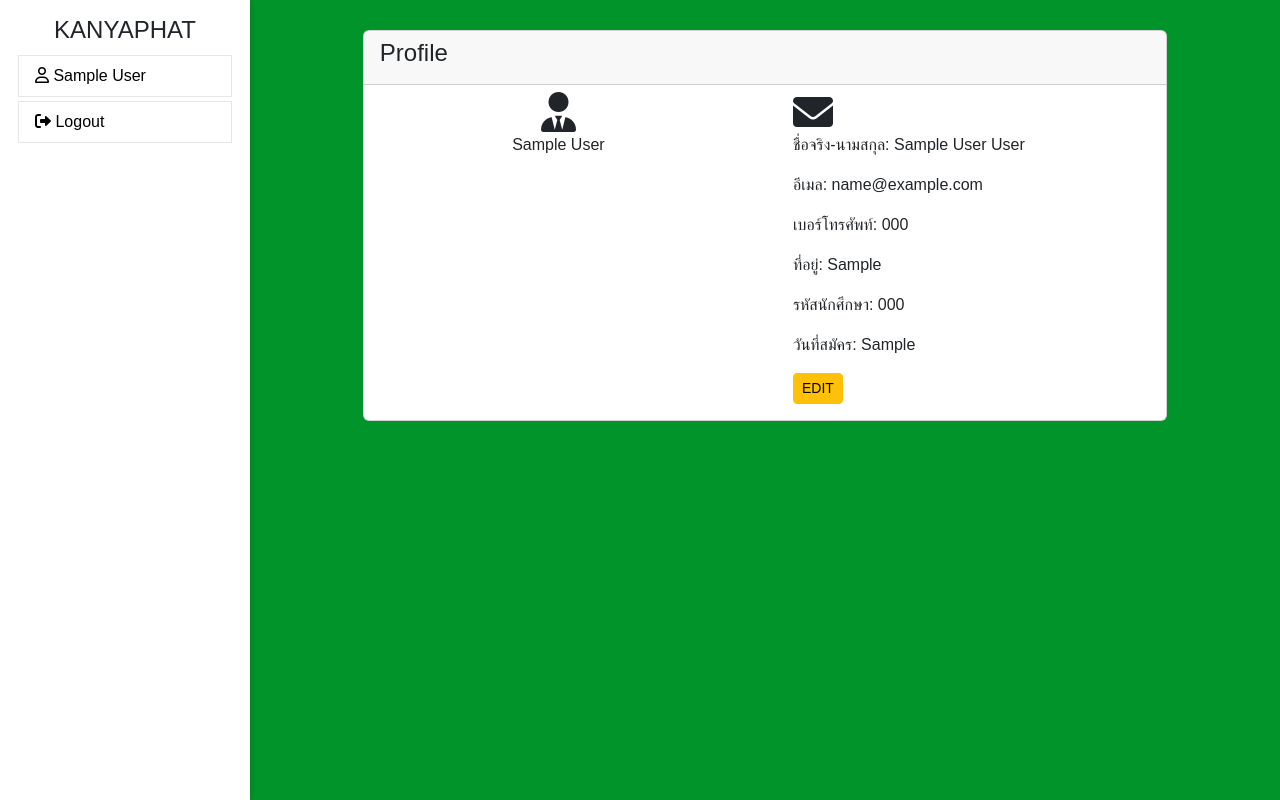
After one commit to Janeny25/012kanyaphat, a PHP site: page /profile.php in a window 1280 px wide. The commit adds this page. Run offline with PHP 8.4, Linux system fonts and the light colour scheme; the visitor is signed in with stand-in values (Sample User, id 1); tables that the repository leaves empty or names only in its code hold one stand-in row (values such as "Sample post"); some libraries are stand-ins or nearby versions.

Commit message:
Refactor font-awesome icons and update profile page

```diff
--- /dev/null
+++ b/assets/js/update_profile.js
@@ -0,0 +1,40 @@
+$(document).ready(function() {
+
+    $('#submit-update').click(function() {
+
+        //get value from input field
+        let username = $('input[name="users_name"]').val();
+        let lastname = $('input[name="users_lastname"]').val();
+        let email = $('input[name="users_mail"]').val();
+        let phone = $('input[name="users_phone"]').val();
+        let add = $('input[name="users_add"]').val();
+        let code = $('input[name="users_code"]').val();
+
+
+        $.ajax({
+            url: 'update_profile.php',
+            method: 'POST',
+            data: {
+                users_name: username,
+                users_lastname: lastname,
+                users_mail: email,
+                users_phone: phone,
+                users_add: add,
+                users_code: code
+            },
+            success: function(response) {
+                Swal.fire({
+                    title: "แก้ไขข้อมูลสำเร็จ",
+                    text: "ข้อมูลของคุณได้รับการแก้ไขแล้ว",
+                    icon: "success"
+                }).then(function() {
+                    location.reload();
+                });
+            }
+        });
+
+
+
+    });
+
+});
--- a/home.php
+++ b/home.php
@@ -37,7 +37,7 @@ if ($result->num_rows > 0) {
     <meta name="viewport" content="width=device-width, initial-scale=1.0">
     <title>Admin Dashboard</title>
     <link href="https://cdn.jsdelivr.net/npm/bootstrap@5.3.0/dist/css/bootstrap.min.css" rel="stylesheet">
-    <link rel="stylesheet" href="https://cdnjs.cloudflare.com/ajax/libs/font-awesome/6.0.0-beta3/css/all.min.css" integrity="sha384-k6RqeWeci5ZR/Lv4MR0sA0FfDOMp5b6hP8Q2e6y3g5O8f8fU9qPwh4V9HzD81w5m" crossorigin="anonymous">
+    <link rel="stylesheet" href="https://cdnjs.cloudflare.com/ajax/libs/font-awesome/6.0.0-beta3/css/all.min.css">
     <link rel="stylesheet" href="assets/css/home.css">
 </head>
 
@@ -48,7 +48,7 @@ if ($result->num_rows > 0) {
             <h4 class="text-center text-dark">KANYAPHAT</h4>
             <ul class="nav flex-column">
                 <li class="nav-item">
-                    <a class="nav-link" href="#"><i class="fas fa-users"></i> <?php echo $user["users_name"] ?></a>
+                    <a class="nav-link" href="profile.php"><i class="fa-regular fa-user"></i> <?php echo $user["users_name"] ?></a>
                 </li>
                 <li class="nav-item">
                     <a class="nav-link" href="logout.php"><i class="fas fa-sign-out-alt"></i> Logout</a>
--- a/include/include_db_oo.php
+++ b/include/include_db_oo.php
@@ -3,7 +3,7 @@
 $servername = "localhost";
 $username = "root";
 $hostpassword = "";
-$dbname = "cdte_65_1";
+$dbname = "cdte_65_jan";
 
 $conn = new mysqli($servername, $username, $hostpassword, $dbname);
 $conn -> set_charset("utf8");
--- /dev/null
+++ b/profile.php
@@ -0,0 +1,143 @@
+<?php
+
+session_start();
+
+include('include/include_db_oo.php');
+
+if (!isset($_SESSION['users_id'])) {
+    header('Location: login.php');
+    exit();
+}
+
+
+$user_id = $_SESSION['users_id'];
+
+
+$sql = "SELECT * FROM users WHERE users_id = $user_id";
+$result = $conn->query($sql);
+
+if ($result->num_rows > 0) {
+    $user = $result->fetch_assoc();
+} else {
+    header('Location: login.php');
+    exit();
+}
+
+
+
+
+?>
+
+
+<!DOCTYPE html>
+<html lang="th">
+
+<head>
+    <meta charset="UTF-8">
+    <meta name="viewport" content="width=device-width, initial-scale=1.0">
+    <title>Admin Dashboard</title>
+    <link href="https://cdn.jsdelivr.net/npm/bootstrap@5.3.0/dist/css/bootstrap.min.css" rel="stylesheet">
+    <link rel="stylesheet" href="https://cdnjs.cloudflare.com/ajax/libs/font-awesome/6.0.0-beta3/css/all.min.css">
+    <link rel="stylesheet" href="assets/css/home.css">
+</head>
+
+<body>
+
+    <div class="d-flex">
+        <nav class="sidebar flex-shrink-0 p-3">
+            <h4 class="text-center text-dark">KANYAPHAT</h4>
+            <ul class="nav flex-column">
+                <li class="nav-item">
+                    <a class="nav-link" href="#"><i class="fa-regular fa-user"></i> <?php echo $user["users_name"] ?></a>
+                </li>
+                <li class="nav-item">
+                    <a class="nav-link" href="logout.php"><i class="fas fa-sign-out-alt"></i> Logout</a>
+                </li>
+            </ul>
+        </nav>
+
+        <div class="content">
+            <div class="row mb-4">
+                <div class="col-md-10 mx-auto">
+                    <div class="card">
+                        <div class="card-header">
+                            <h4 class="card-title">Profile</h4>
+                        </div>
+                        <div class="row">
+                            <div class="col-lg-6 mx-auto text-center">
+                                <div class="card-body">
+                                    <h5 class="card-title"><i class="fa-solid fa-user-tie fa-2xl"></i></h5>
+                                    <p class="card-text"><?php echo $user["users_name"] ?></p>
+                                </div>
+                            </div>
+                            <div class="col-lg-6">
+                                <div class="card-body">
+                                    <h5 class="card-title"><i class="fa-solid fa-envelope fa-2xl"></i></h5>
+                                    <p class="card-text">ชื่อจริง-นามสกุล: <?php echo $user["users_name"] ?> <?php echo $user["users_lastname"] ?></p>
+                                    <p class="card-text">อีเมล: <?php echo $user["users_mail"] ?></p>
+                                    <p class="card-text">เบอร์โทรศัพท์: <?php echo $user["users_phone"] ?></p>
+                                    <p class="card-text">ที่อยู่: <?php echo $user["users_add"] ?></p>
+                                    <p class="card-text">รหัสนักศึกษา: <?php echo $user["users_code"] ?></p>
+                                    <p class="card-text">วันที่สมัคร: <?php echo $user["users_regis"] ?></p>
+                                    <a class="btn btn-warning btn-sm " href="#" role="button" data-bs-toggle="modal" data-bs-target="#exampleModal">EDIT</a>
+                                </div>
+                            </div>
+                        </div>
+                    </div>
+                </div>
+            </div>
+
+        </div>
+    </div>
+
+    <script src="https://cdn.jsdelivr.net/npm/sweetalert2@11"></script>
+    <script src="https://code.jquery.com/jquery-3.6.0.min.js"></script>
+    <script src="https://cdn.jsdelivr.net/npm/bootstrap@5.2.3/dist/js/bootstrap.bundle.min.js"></script>
+    <script src="assets/js/update_profile.js"></script>
+</body>
+
+
+<div class="modal fade" id="exampleModal" tabindex="-1" aria-labelledby="exampleModalLabel" aria-hidden="true">
+  <div class="modal-dialog">
+    <div class="modal-content">
+      <div class="modal-header">
+        <h1 class="modal-title fs-5" id="exampleModalLabel">Edit Profile</h1>
+        <button type="button" class="btn-close" data-bs-dismiss="modal" aria-label="Close"></button>
+      </div>
+      <div class="modal-body">
+        <form action="edit_profile.php" method="post">
+            <div class="mb-3">
+                <label for="users_name" class="form-label">ชื่อจริง</label>
+                <input type="text" class="form-control" id="users_name" name="users_name" value="<?php echo $user["users_name"] ?>">
+            </div>
+            <div class="mb-3">
+                <label for="users_lastname" class="form-label">นามสกุล</label>
+                <input type="text" class="form-control" id="users_lastname" name="users_lastname" value="<?php echo $user["users_lastname"] ?>">
+            </div>
+            <div class="mb-3">
+                <label for="users_mail" class="form-label">อีเมล</label>
+                <input type="email" class="form-control" id="users_mail" name="users_mail" value="<?php echo $user["users_mail"] ?>">
+            </div>
+            <div class="mb-3">
+                <label for="users_phone" class="form-label">เบอร์โทรศัพท์</label>
+                <input type="text" class="form-control" id="users_phone" name="users_phone" value="<?php echo $user["users_phone"] ?>">
+            </div>
+            <div class="mb-3">
+                <label for="users_add" class="form-label">ที่อยู่</label>
+                <input type="text" class="form-control" id="users_add" name="users_add" value="<?php echo $user["users_add"] ?>">
+            </div>
+            <div class="mb-3">
+                <label for="users_code" class="form-label">รหัสนักศึกษา</label>
+                <input type="text" class="form-control" id="users_code" name="users_code" value="<?php echo $user["users_code"] ?>">
+            </div>
+        </form>
+      </div>
+      <div class="modal-footer">
+        <button type="button" class="btn btn-secondary" data-bs-dismiss="modal">Close</button>
+        <button type="button" class="btn btn-warning" id="submit-update" data-bs-dismiss="modal">Save changes</button>
+      </div>
+    </div>
+  </div>
+</div>
+
+</html>
```
Also changed, not shown: update_profile.php (added, +44 -0 lines).
